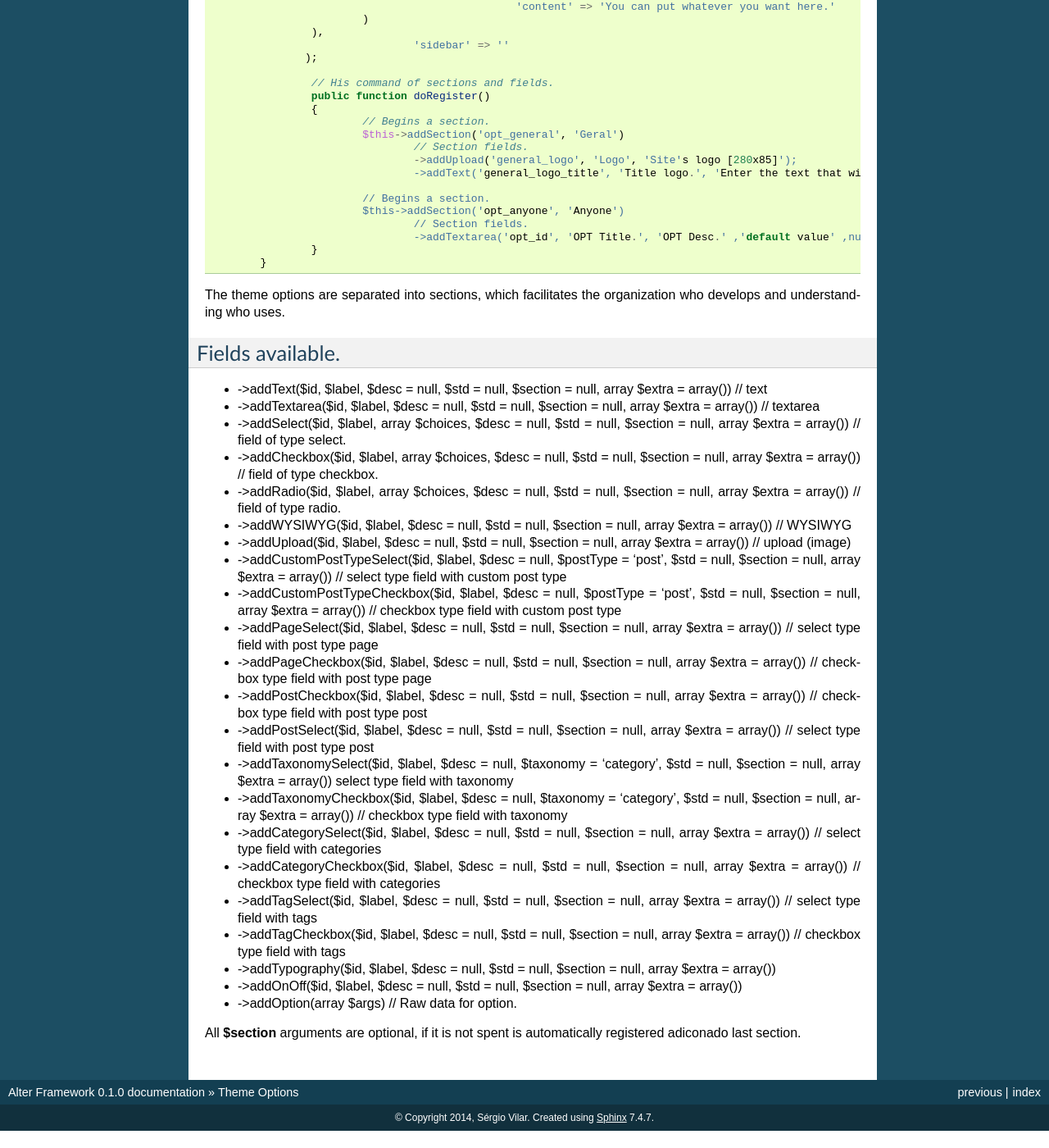
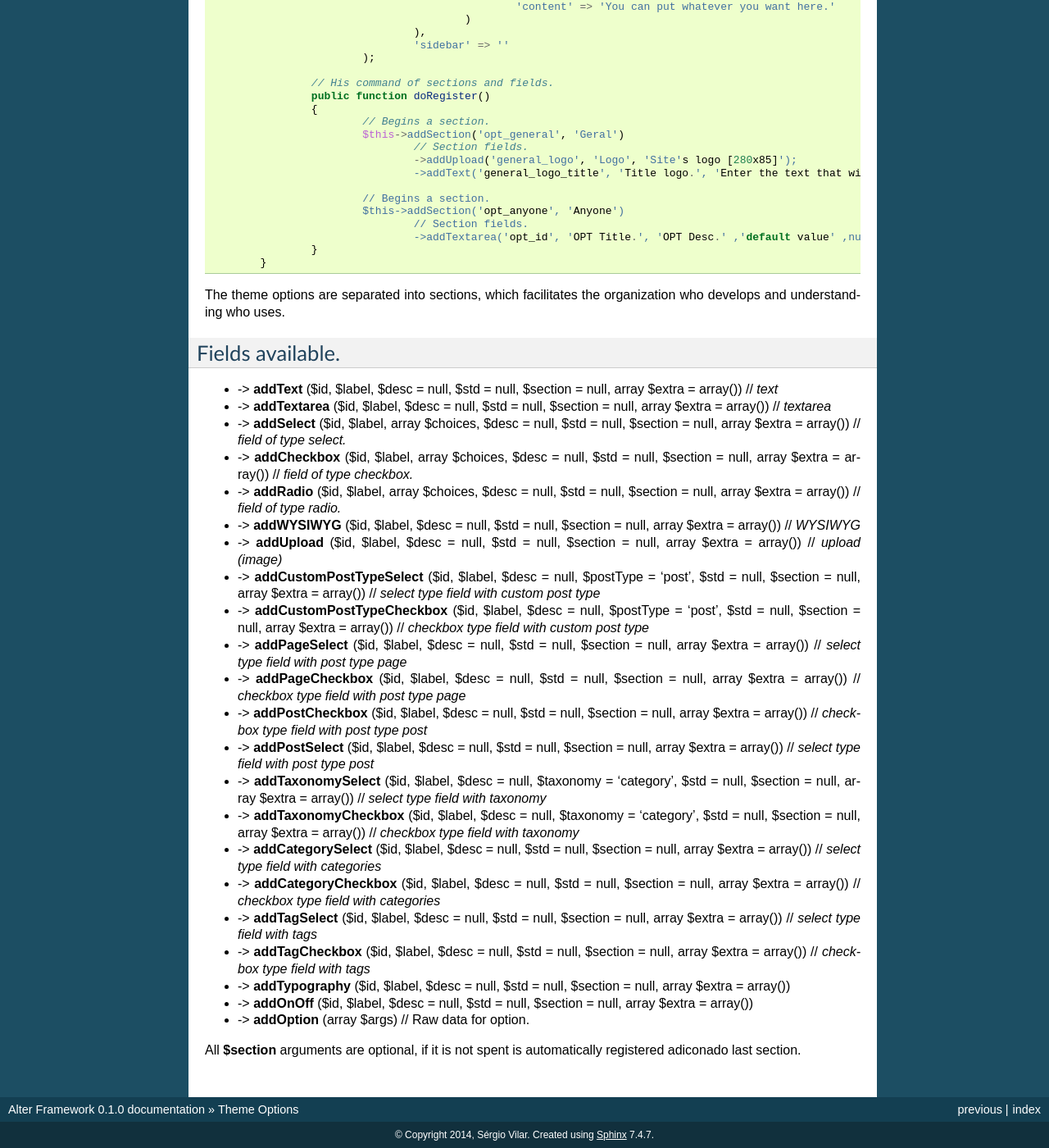
Before and after one commit to vinicius73/docs-1, a Sphinx documentation site: the page built from source/theme_options.rst, in a window 1280 px wide and 1400 px high, scrolled down 613 px. Shown: the whole window at 82% size. Built offline with Sphinx 7.4.7, drawn with Linux system fonts in a browser that asks for light colours; before the commit the page ends 1992 px from its top, so only the background shows below that.

Commit message:
display fix

```diff
--- a/source/theme_options.rst
+++ b/source/theme_options.rst
@@ -34,10 +34,10 @@ Simply create a file in the root of your theme called **ThemeOptions.php ** and
 							'id'=> 'info_one',
 							'title'   => 'Theme data',
 							'content' => 'You can put whatever you want here.'
-	             		)
-	             	),
+						)
+					),
 					'sidebar' => ''
-		       );
+				);
 
 			// His command of sections and fields.
 			public function doRegister()
@@ -60,28 +60,28 @@ The theme options are separated into sections, which facilitates the organizatio
 Fields available.
 ^^^^^^^^^^^^^^^^^
 
-- ->addText($id, $label, $desc = null, $std = null, $section = null, array $extra = array()) // text
-- ->addTextarea($id, $label, $desc = null, $std = null, $section = null, array $extra = array()) // textarea
-- ->addSelect($id, $label, array $choices, $desc = null, $std = null, $section = null, array $extra = array()) // field of type select.
-- ->addCheckbox($id, $label, array $choices, $desc = null, $std = null, $section = null, array $extra = array()) // field of type checkbox.
-- ->addRadio($id, $label, array $choices, $desc = null, $std = null, $section = null, array $extra = array()) // field of type radio.
-- ->addWYSIWYG($id, $label, $desc = null, $std = null, $section = null, array $extra = array()) // WYSIWYG
-- ->addUpload($id, $label, $desc = null, $std = null, $section = null, array $extra = array()) // upload (image)
-- ->addCustomPostTypeSelect($id, $label, $desc = null, $postType = 'post', $std = null, $section = null, array $extra = array()) // select type field with custom post type
-- ->addCustomPostTypeCheckbox($id, $label, $desc = null, $postType = 'post', $std = null, $section = null, array $extra = array()) // checkbox type field with custom post type
-- ->addPageSelect($id, $label, $desc = null, $std = null, $section = null, array $extra = array()) // select type field with post type page
-- ->addPageCheckbox($id, $label, $desc = null, $std = null, $section = null, array $extra = array()) // checkbox type field with post type page
-- ->addPostCheckbox($id, $label, $desc = null, $std = null, $section = null, array $extra = array()) // checkbox type field with post type post
-- ->addPostSelect($id, $label, $desc = null, $std = null, $section = null, array $extra = array()) // select type field with post type post
-- ->addTaxonomySelect($id, $label, $desc = null, $taxonomy = 'category', $std = null, $section = null, array $extra = array()) select type field with taxonomy
-- ->addTaxonomyCheckbox($id, $label, $desc = null, $taxonomy = 'category', $std = null, $section = null, array $extra = array()) // checkbox type field with taxonomy
-- ->addCategorySelect($id, $label, $desc = null, $std = null, $section = null, array $extra = array()) // select type field with categories
-- ->addCategoryCheckbox($id, $label, $desc = null, $std = null, $section = null, array $extra = array()) // checkbox type field with categories
-- ->addTagSelect($id, $label, $desc = null, $std = null, $section = null, array $extra = array()) // select type field with tags
-- ->addTagCheckbox($id, $label, $desc = null, $std = null, $section = null, array $extra = array()) // checkbox type field with tags
-- ->addTypography($id, $label, $desc = null, $std = null, $section = null, array $extra = array())
-- ->addOnOff($id, $label, $desc = null, $std = null, $section = null, array $extra = array())
-- ->addOption(array $args) // Raw data for option.
+- -> **addText** ($id, $label, $desc = null, $std = null, $section = null, array $extra = array()) // *text*
+- -> **addTextarea** ($id, $label, $desc = null, $std = null, $section = null, array $extra = array()) // *textarea*
+- -> **addSelect** ($id, $label, array $choices, $desc = null, $std = null, $section = null, array $extra = array()) // *field of type select.*
+- -> **addCheckbox** ($id, $label, array $choices, $desc = null, $std = null, $section = null, array $extra = array()) // *field of type checkbox.*
+- -> **addRadio** ($id, $label, array $choices, $desc = null, $std = null, $section = null, array $extra = array()) // *field of type radio.*
+- -> **addWYSIWYG** ($id, $label, $desc = null, $std = null, $section = null, array $extra = array()) // *WYSIWYG*
+- -> **addUpload** ($id, $label, $desc = null, $std = null, $section = null, array $extra = array()) // *upload (image)*
+- -> **addCustomPostTypeSelect** ($id, $label, $desc = null, $postType = 'post', $std = null, $section = null, array $extra = array()) // *select type field with custom post type*
+- -> **addCustomPostTypeCheckbox** ($id, $label, $desc = null, $postType = 'post', $std = null, $section = null, array $extra = array()) // *checkbox type field with custom post type*
+- -> **addPageSelect** ($id, $label, $desc = null, $std = null, $section = null, array $extra = array()) // *select type field with post type page*
+- -> **addPageCheckbox** ($id, $label, $desc = null, $std = null, $section = null, array $extra = array()) // *checkbox type field with post type page*
+- -> **addPostCheckbox** ($id, $label, $desc = null, $std = null, $section = null, array $extra = array()) // *checkbox type field with post type post*
+- -> **addPostSelect** ($id, $label, $desc = null, $std = null, $section = null, array $extra = array()) // *select type field with post type post*
+- -> **addTaxonomySelect** ($id, $label, $desc = null, $taxonomy = 'category', $std = null, $section = null, array $extra = array()) // *select type field with taxonomy*
+- -> **addTaxonomyCheckbox** ($id, $label, $desc = null, $taxonomy = 'category', $std = null, $section = null, array $extra = array()) // *checkbox type field with taxonomy*
+- -> **addCategorySelect** ($id, $label, $desc = null, $std = null, $section = null, array $extra = array()) // *select type field with categories*
+- -> **addCategoryCheckbox** ($id, $label, $desc = null, $std = null, $section = null, array $extra = array()) // *checkbox type field with categories*
+- -> **addTagSelect** ($id, $label, $desc = null, $std = null, $section = null, array $extra = array()) // *select type field with tags*
+- -> **addTagCheckbox** ($id, $label, $desc = null, $std = null, $section = null, array $extra = array()) // *checkbox type field with tags*
+- -> **addTypography** ($id, $label, $desc = null, $std = null, $section = null, array $extra = array())
+- -> **addOnOff** ($id, $label, $desc = null, $std = null, $section = null, array $extra = array())
+- -> **addOption** (array $args) // Raw data for option.
 
 All **$section** arguments are optional, if it is not spent is automatically registered adiconado last section.
 
```
